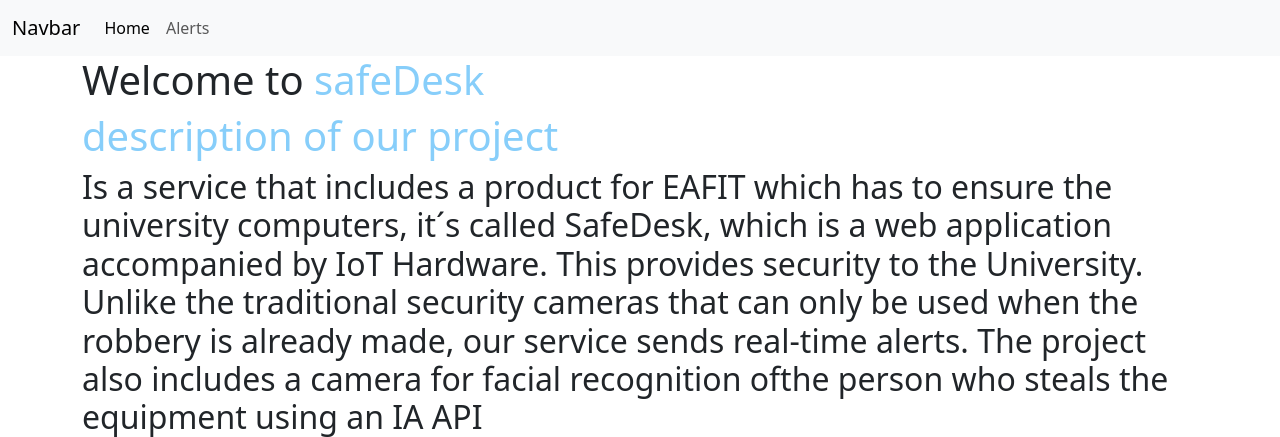
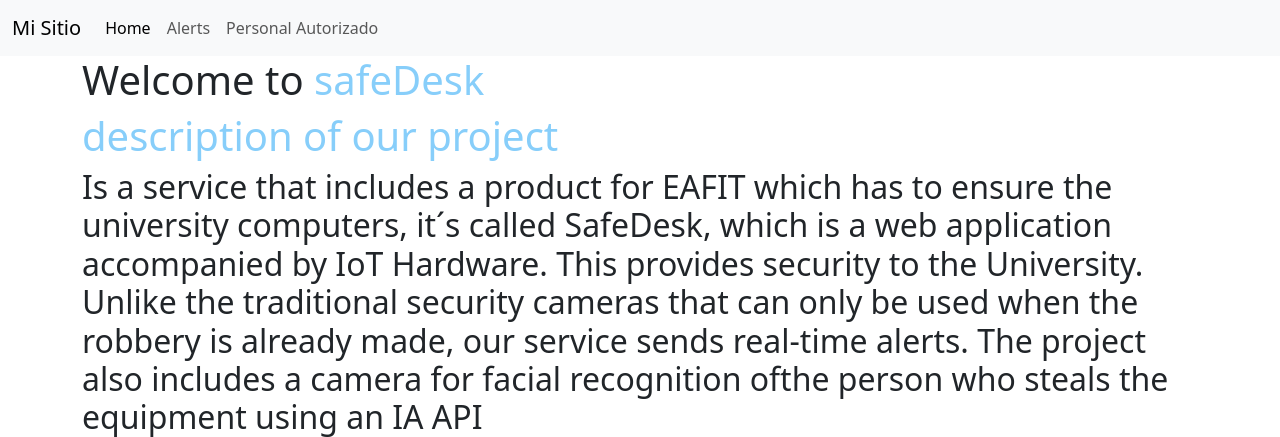
Before and after one commit to alexahurtado08/PI-1, a Django app: page / in a window 1280 px wide. Shown: the top 437 px of the page. Run offline with Django 5.2, Linux system fonts and the light colour scheme.

Commit message:
Base de datos y configuración para mostrar imágenes en Personal Autorizado

```diff
--- a/safedesk/templates/base.html
+++ b/safedesk/templates/base.html
@@ -6,8 +6,9 @@
 
 <nav class="navbar navbar-expand-lg bg-body-tertiary">
   <div class="container-fluid">
-      <a class="navbar-brand" href="#">Navbar</a>
-      <button class="navbar-toggler" type="button" data-bs-toggle="collapse" data-bs-target="#navbarSupportedContent" aria-controls="navbarSupportedContent" aria-expanded="false" aria-label="Toggle navigation">
+      <a class="navbar-brand" href="#">Mi Sitio</a>
+      <button class="navbar-toggler" type="button" data-bs-toggle="collapse" data-bs-target="#navbarSupportedContent"
+          aria-controls="navbarSupportedContent" aria-expanded="false" aria-label="Toggle navigation">
           <span class="navbar-toggler-icon"></span>
       </button>
       <div class="collapse navbar-collapse" id="navbarSupportedContent">
@@ -18,6 +19,10 @@
               <li class="nav-item">
                   <a class="nav-link" href="#">Alerts</a>
               </li>
+              <li class="nav-item">
+                  <a class="nav-link" href="{% url 'personal_autorizado' %}">Personal Autorizado</a>
+              </li>
+          </ul>
       </div>
   </div>
 </nav>
--- a/safedesk/urls.py
+++ b/safedesk/urls.py
@@ -17,9 +17,19 @@ Including another URLconf
 from django.contrib import admin
 from django.urls import path
 from security import views as securityViews
+from django.conf import settings
+from django.conf.urls.static import static
+from django.urls import path, re_path
+from django.views.static import serve
 
 urlpatterns = [
     path('admin/', admin.site.urls),
     path('', securityViews.home),
     path('alerts/', securityViews.alerts),
-]
+    re_path(r'^media/(?P<path>.*)$', serve, {'document_root': settings.MEDIA_ROOT}),
+    path('personal_autorizado/', securityViews.personal_autorizado, name='personal_autorizado'),
+]+ static(settings.MEDIA_URL, document_root=settings.MEDIA_ROOT)
+
+
+if settings.DEBUG:
+    urlpatterns += static(settings.MEDIA_URL, document_root=settings.MEDIA_ROOT)
--- a/security/admin.py
+++ b/security/admin.py
@@ -1,5 +1,7 @@
 from django.contrib import admin
 from .models import Alert
+from .models import Fotografia
 
 # Register your models here.
 admin.site.register(Alert)
+admin.site.register(Fotografia)
--- a/security/views.py
+++ b/security/views.py
@@ -1,6 +1,9 @@
 from django.shortcuts import render
 from django.http import HttpResponse
 from .models import Alert
+from django.shortcuts import render
+from .models import PersonalAutorizado
+
 
 # Create your views here.
 
@@ -10,3 +13,7 @@ def home(request):
 def alerts(request):
     alertass=Alert.objects.all()
     return render(request, 'alerts.html')
+
+def personal_autorizado(request):
+    personal = PersonalAutorizado.objects.all()
+    return render(request, 'personal_autorizado.html', {'personal': personal})
```
Also changed, not shown: safedesk/settings.py (+18 -0 lines), security/models.py (+19 -0 lines), security/templates/personal_autorizado.html (added, +14 -0 lines), db.sqlite3, media/personal_autorizado/Alexandra.jpeg (added), media/personal_autorizado/Mariana.jpeg (added), security/migrations/0005_fotografia_alter_alert_triggered_at.py (added), security/migrations/0006_personalautorizado.py (added). Lines whose indentation alone changed are shown as unchanged.
